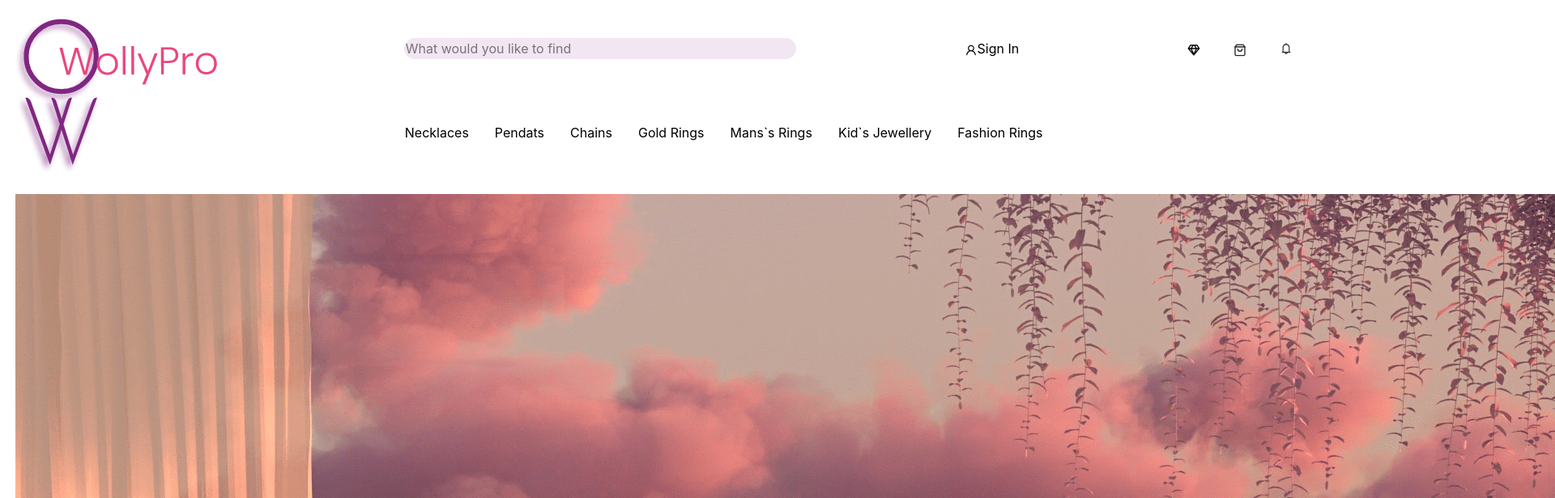
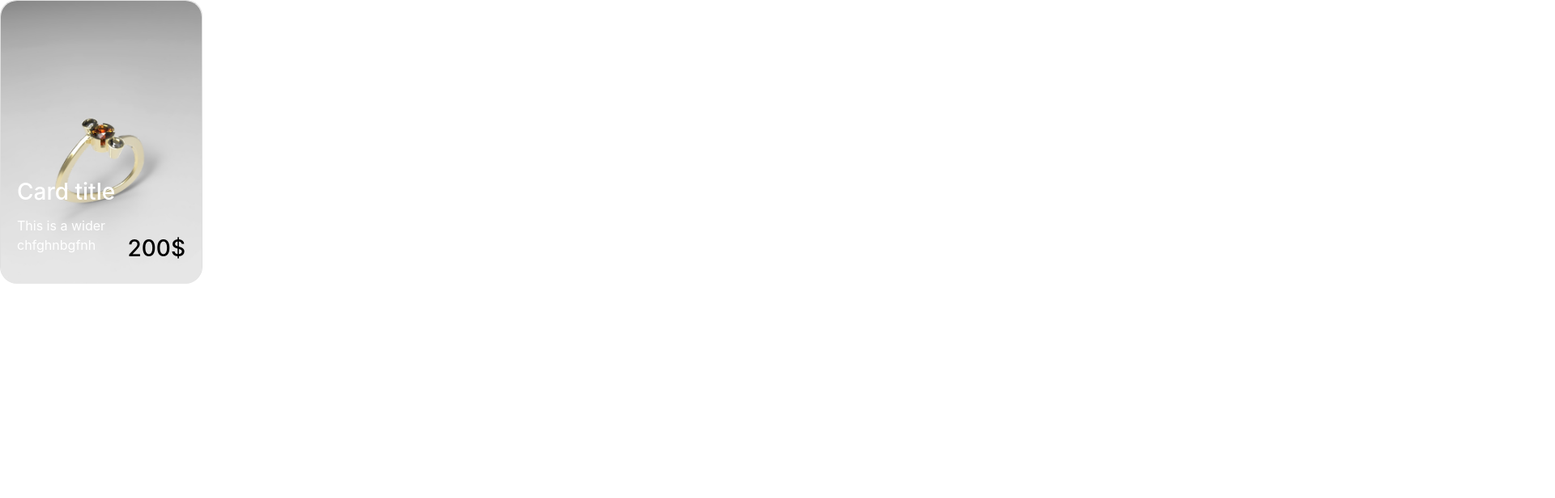
Before and after one commit to z97/flow3, a React (Create React App) app: page / in a window 1280 px wide. Shown: the top 616 px of the page at 81% size, 1920 px wide, since content can reach past the window. Built offline with nearby package versions, Linux system fonts and the light colour scheme.

Commit message:
Small Item

```diff
--- a/src/App.js
+++ b/src/App.js
@@ -3,10 +3,12 @@ import Header from './components/header/Header'
 import SecondPage from "./components/secondPage/SecondPage";
 import StartPage from './components/startPage/StartPage';
 import StartPage2 from './components/StartPage2/StartPage2';
+import SmallItem from './components/StartPage2/smallItem/SmallItem';
 function App() {
   return (
-    <div className="App">
-      <StartPage2 />
+    <div className="App" style={{"border": "10px black"}}>
+
+      <SmallItem/>
     </div>
   );
 }
--- /dev/null
+++ b/src/components/StartPage2/smallItem/SmallItem.js
@@ -0,0 +1,15 @@
+import React from 'react'
+import image from '../images/items/1.jpg';
+
+export default function SmallItem() {
+    return (
+        <div class="card text-white" style={{ width: "250px", height: "350px", borderRadius: "20px" }}>
+            <img src={image} style={{ "object-fit": "cover", height: "350px", borderRadius: "20px" }} class="card-img" alt="..." />
+            <div class="card-img-overlay">
+                <h3 class="card-title" style={{ paddingTop: "200px" }}>Card title</h3>
+                <p class="card-text">This is a wider chfghnbgfnh
+                    <span style={{ right: 0, color: 'black', float: "right" }}><h3>200$</h3></span></p>
+            </div>
+        </div>
+    )
+}
```
Also changed, not shown: src/components/StartPage2/images/items/1.jpg (added), src/components/StartPage2/smallItem/SmallItem.css (added).
